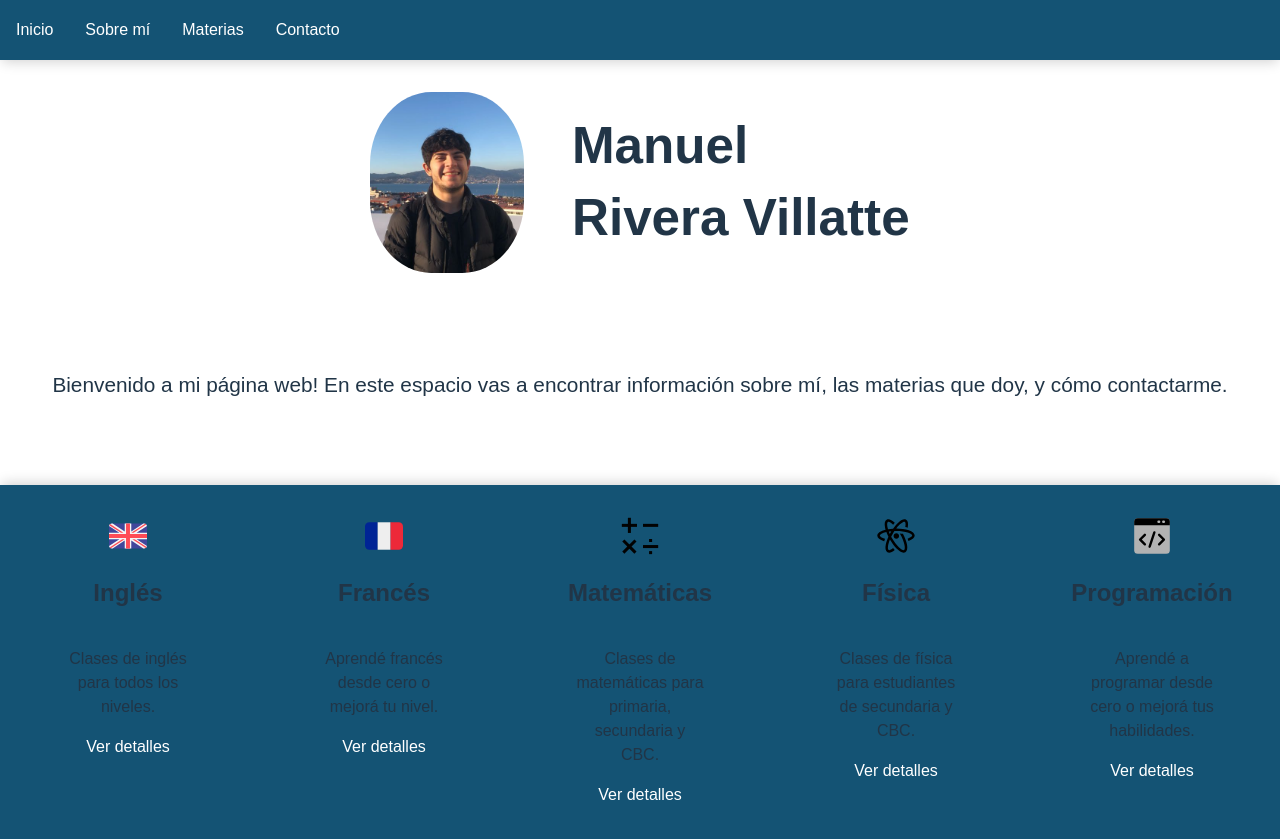
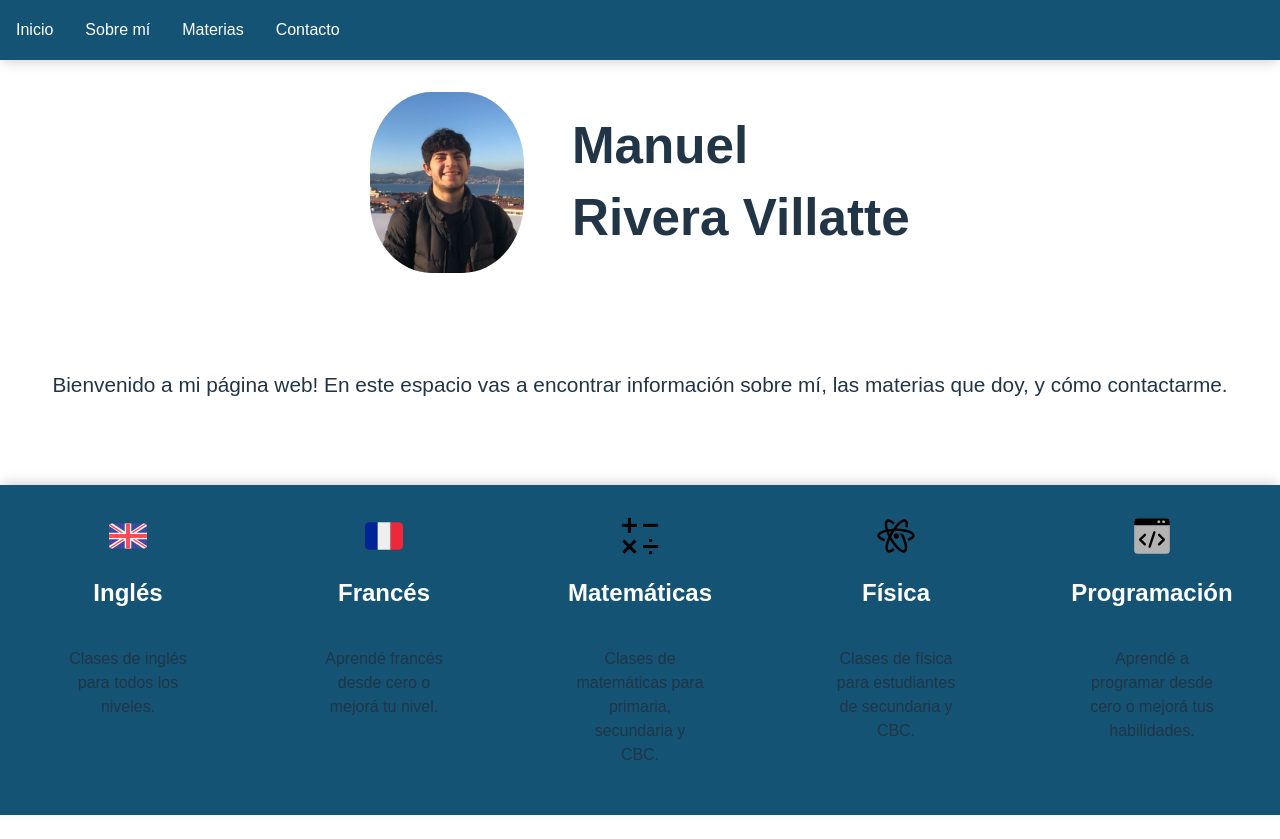
Before and after one commit to ManusaRivi/web-profe-particular, a React (Vite) app: page /home in a window 1280 px wide. After the commit the page ends 815 px from the top, so only its background shows below. Built offline with nearby package versions, Linux system fonts and the light colour scheme.

Commit message:
clicking title on `CourseCard` routes to subject page

```diff
--- a/src/components/course-card/CourseCard.tsx
+++ b/src/components/course-card/CourseCard.tsx
@@ -9,9 +9,10 @@ export default function CourseCard({
     return (
         <div className={styles.cardContainer}>
             <img src={course.iconUrl} alt={`${course.title} icon`} className={styles.courseIcon} />
-            <h2 className="course-title">{course.title}</h2>
-            <p className="course-description">{course.description}</p>
-            <a className={styles.detailsButton} href={course.path}>Ver detalles</a>
+            <a className={styles.detailsButton} href={course.path}>
+                <h2>{course.title}</h2>
+            </a>
+            <p>{course.description}</p>
         </div>
     );
 }
```
